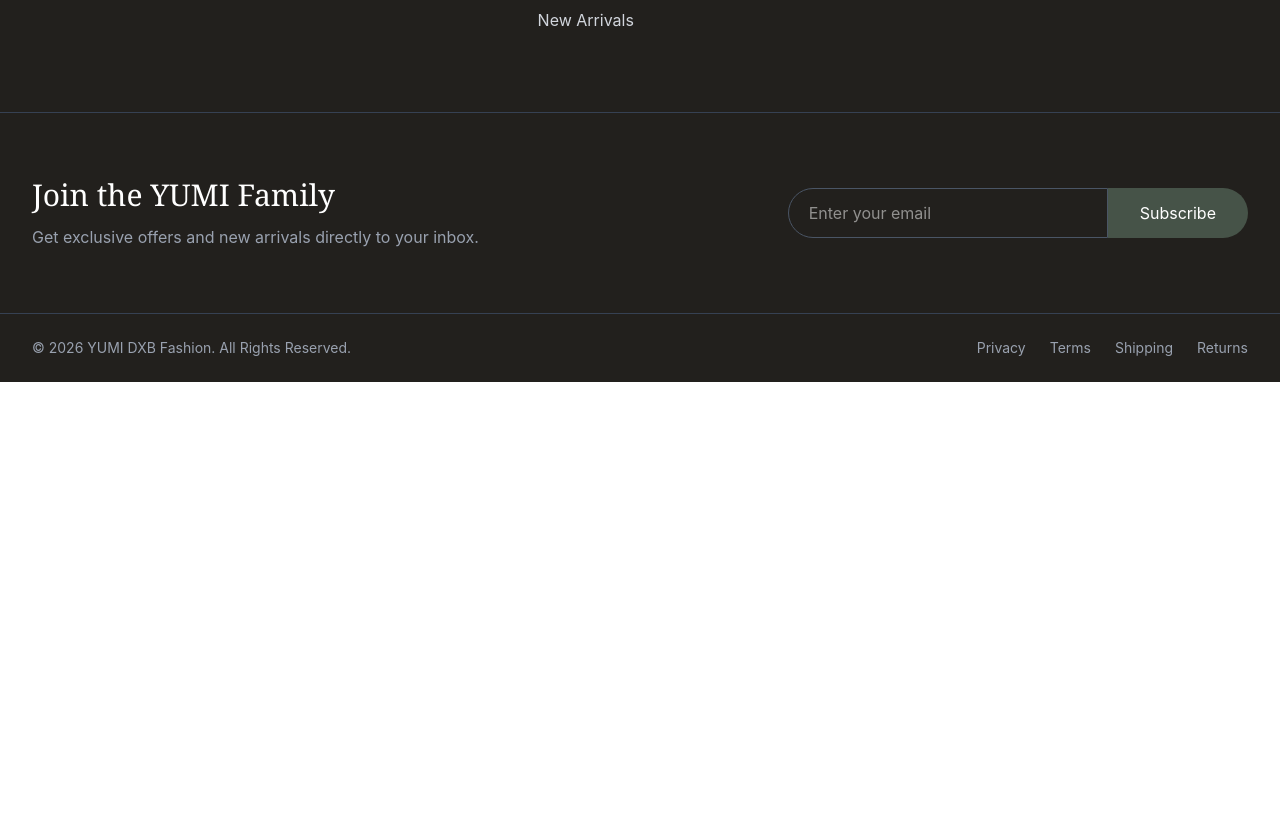
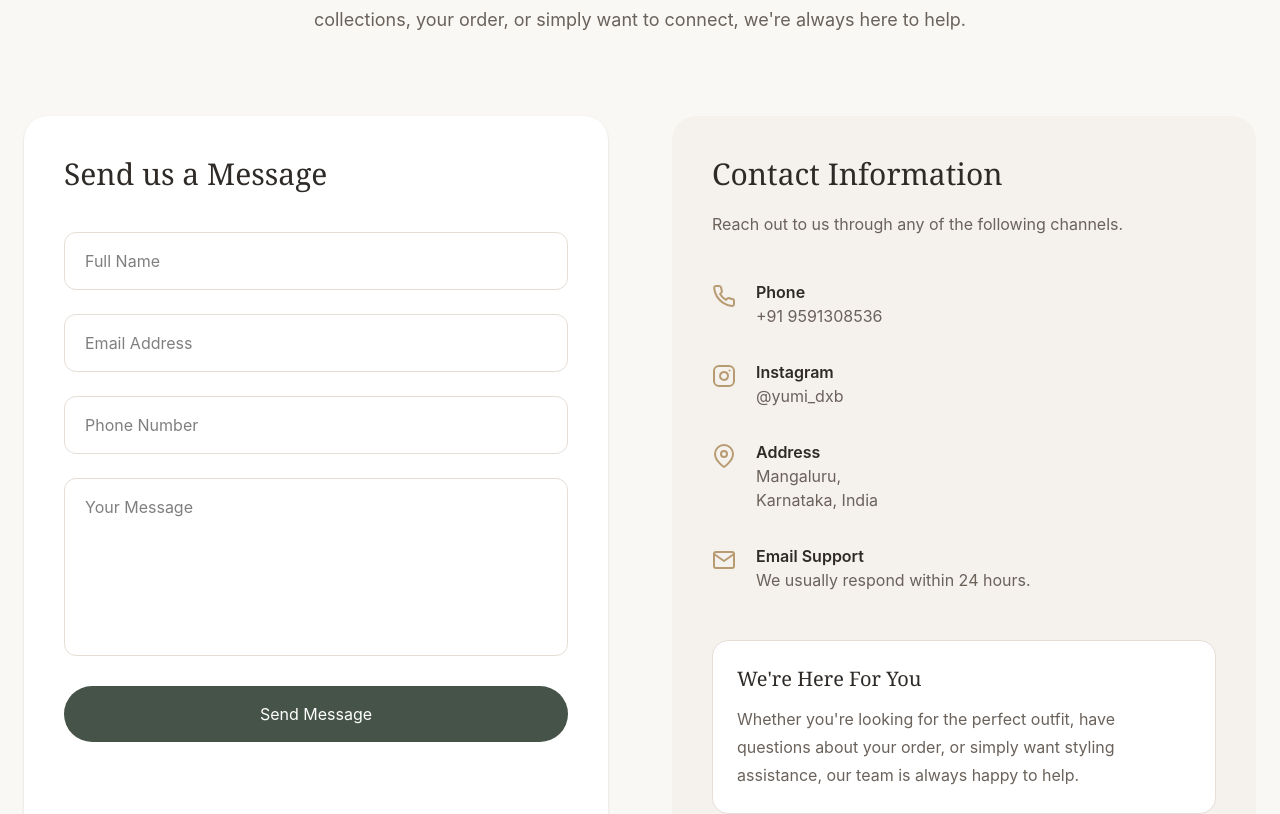
Before and after one commit to Experimind-Labs-Internship/chatbot, a React (Vite) app: page /contact in a window 1280 px wide. Shown: the part 444-1258 px from the top of the page. Before the commit the page ends 826 px from the top, so only its background shows below. Built offline with nearby package versions, Linux system fonts and the light colour scheme; no server answers.

Commit message:
Added Contact page

```diff
--- /dev/null
+++ b/src/pages/customer/Contact.jsx
@@ -0,0 +1,194 @@
+import { useState } from "react";
+import {
+  FiPhone,
+  FiMapPin,
+  FiInstagram,
+  FiMail,
+} from "react-icons/fi";
+
+export default function Contact() {
+  const [messageSent, setMessageSent] = useState(false);
+
+  const handleSubmit = (e) => {
+    e.preventDefault();
+
+    setMessageSent(true);
+
+    e.target.reset();
+
+    setTimeout(() => {
+      setMessageSent(false);
+    }, 3000);
+  };
+
+  return (
+    <main className="bg-[#FAF8F5] min-h-screen pt-24">
+      {/* Hero */}
+
+      <section className="text-center py-20 px-6">
+        <p className="uppercase tracking-[4px] text-sm text-[#B89B72]">
+          Get In Touch
+        </p>
+
+        <h1 className="mt-4 text-5xl md:text-6xl font-serif text-[#2E2A27]">
+          Contact Us
+        </h1>
+
+        <p className="max-w-2xl mx-auto mt-6 text-[#6A625B] text-lg leading-8">
+          We'd love to hear from you. Whether you have a question about our
+          collections, your order, or simply want to connect, we're always
+          here to help.
+        </p>
+      </section>
+
+      {/* Contact Section */}
+
+      <section className="max-w-7xl mx-auto px-6 pb-24">
+        <div className="grid lg:grid-cols-2 gap-16">
+          {/* Contact Form */}
+
+          <div className="bg-white rounded-3xl shadow-sm p-10">
+            <h2 className="text-3xl font-serif text-[#2E2A27]">
+              Send us a Message
+            </h2>
+
+            <form
+              onSubmit={handleSubmit}
+              className="mt-10 space-y-6"
+            >
+              <input
+                type="text"
+                placeholder="Full Name"
+                required
+                className="w-full rounded-xl border border-[#E5DED7] px-5 py-4 outline-none focus:border-[#B89B72]"
+              />
+
+              <input
+                type="email"
+                placeholder="Email Address"
+                required
+                className="w-full rounded-xl border border-[#E5DED7] px-5 py-4 outline-none focus:border-[#B89B72]"
+              />
+
+              <input
+                type="tel"
+                placeholder="Phone Number"
+                required
+                className="w-full rounded-xl border border-[#E5DED7] px-5 py-4 outline-none focus:border-[#B89B72]"
+              />
+
+              <textarea
+                rows="6"
+                placeholder="Your Message"
+                required
+                className="w-full rounded-xl border border-[#E5DED7] px-5 py-4 outline-none resize-none focus:border-[#B89B72]"
+              ></textarea>
+
+              {messageSent && (
+                <div className="rounded-xl bg-green-100 border border-green-300 text-green-700 px-5 py-4">
+                  ✅ Thank you! Your message has been sent successfully.
+                </div>
+              )}
+
+              <button
+                type="submit"
+                className="w-full bg-[#465348] text-white py-4 rounded-full hover:bg-[#39443A] transition duration-300"
+              >
+                Send Message
+              </button>
+            </form>
+          </div>
+
+          {/* Contact Information */}
+
+          <div className="bg-[#F5F1EC] rounded-3xl p-10">
+            <h2 className="text-3xl font-serif text-[#2E2A27]">
+              Contact Information
+            </h2>
+
+            <p className="mt-4 text-[#6A625B] leading-8">
+              Reach out to us through any of the following channels.
+            </p>
+
+            <div className="mt-10 space-y-8">
+              <div className="flex gap-5">
+                <FiPhone className="text-[#B89B72] text-2xl mt-1" />
+
+                <div>
+                  <h3 className="font-semibold text-[#2E2A27]">
+                    Phone
+                  </h3>
+
+                  <p className="text-[#6A625B]">
+                    +91 9591308536
+                  </p>
+                </div>
+              </div>
+
+              <div className="flex gap-5">
+                <FiInstagram className="text-[#B89B72] text-2xl mt-1" />
+
+                <div>
+                  <h3 className="font-semibold text-[#2E2A27]">
+                    Instagram
+                  </h3>
+
+                  <a
+                    href="https://www.instagram.com/yumi_dxb"
+                    target="_blank"
+                    rel="noreferrer"
+                    className="text-[#6A625B] hover:text-[#B89B72]"
+                  >
+                    @yumi_dxb
+                  </a>
+                </div>
+              </div>
+
+              <div className="flex gap-5">
+                <FiMapPin className="text-[#B89B72] text-2xl mt-1" />
+
+                <div>
+                  <h3 className="font-semibold text-[#2E2A27]">
+                    Address
+                  </h3>
+
+                  <p className="text-[#6A625B]">
+                    Mangaluru,
+                    <br />
+                    Karnataka, India
+                  </p>
+                </div>
+              </div>
+
+              <div className="flex gap-5">
+                <FiMail className="text-[#B89B72] text-2xl mt-1" />
+
+                <div>
+                  <h3 className="font-semibold text-[#2E2A27]">
+                    Email Support
+                  </h3>
+
+                  <p className="text-[#6A625B]">
+                    We usually respond within 24 hours.
+                  </p>
+                </div>
+              </div>
+            </div>
+
+            <div className="mt-12 p-6 rounded-2xl bg-white border border-[#E5DED7]">
+              <h3 className="text-xl font-serif text-[#2E2A27]">
+                We're Here For You
+              </h3>
+
+              <p className="mt-3 text-[#6A625B] leading-7">
+                Whether you're looking for the perfect outfit, have questions
+                about your order, or simply want styling assistance, our team
+                is always happy to help.
+              </p>
+            </div>
+          </div>
+        </div>
+      </section>
+    </main>
+  );
+}
--- a/src/routes/AppRoutes.jsx
+++ b/src/routes/AppRoutes.jsx
@@ -8,12 +8,12 @@
 import ProductDetails from "../pages/customer/ProductDetails";
 import Login from "../pages/customer/Login";
 import Signup from "../pages/customer/Signup";
-
+import OurStory from "../components/customer/OurStory";
+import Contact from "../pages/customer/Contact";
 
 export default function AppRoutes() {
   return (
     <BrowserRouter>
-
       <Navbar />
 
       <Routes>
@@ -22,10 +22,10 @@
   <Route path="/product/:id" element={<ProductDetails />} />
   <Route path="/login" element={<Login />} />
   <Route path="/signup" element={<Signup />} />
+  <Route path="/contact" element={<Contact />} />
 </Routes>
 
       <Footer />
-
     </BrowserRouter>
   );
 }
```
Also changed, not shown: 1 other file (tests, documents, lock files or other folders). Lines whose indentation alone changed are shown as unchanged.
